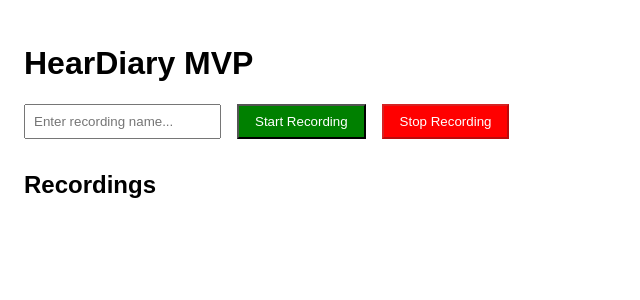
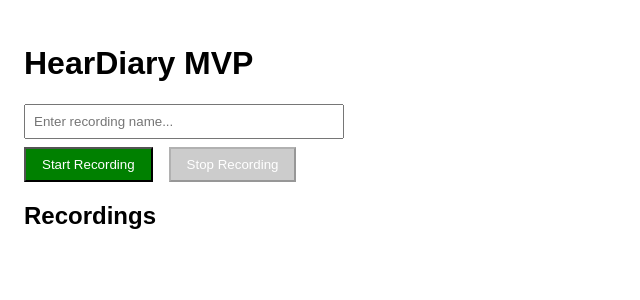
Before and after one commit to HearDiary/heardiary-app, a React app in the folder src/: page / in a window 1280 px wide. Shown: the top 300 px of the page, without its empty margins (0-640 px from the left). Built offline with nearby package versions, Linux system fonts and the light colour scheme; the HTML template or start-up script is replaced by a standard one.

Commit message:
Update main.tsx

```diff
--- a/src/main.tsx
+++ b/src/main.tsx
@@ -1,3 +1,4 @@
+// main.tsx
 import React, { useState, useRef } from 'react';
 import ReactDOM from 'react-dom/client';
 
@@ -5,15 +6,22 @@ const App = () => {
   const [recordings, setRecordings] = useState<{ name: string; url: string }[]>([]);
   const [recordingName, setRecordingName] = useState('');
   const [isRecording, setIsRecording] = useState(false);
+  const [error, setError] = useState('');
   const mediaRecorderRef = useRef<MediaRecorder | null>(null);
   const audioChunksRef = useRef<Blob[]>([]);
+  const streamRef = useRef<MediaStream | null>(null);
 
   const startRecording = async () => {
     try {
       const stream = await navigator.mediaDevices.getUserMedia({ audio: true });
-      const mediaRecorder = new MediaRecorder(stream);
+      streamRef.current = stream;
+      const mediaRecorder = new MediaRecorder(stream, {
+        mimeType: 'audio/webm;codecs=opus'
+      });
+
       audioChunksRef.current = [];
       setIsRecording(true);
+      setError('');
 
       mediaRecorder.ondataavailable = (event) => {
         if (event.data.size > 0) {
@@ -22,18 +30,22 @@ const App = () => {
       };
 
       mediaRecorder.onstop = () => {
-        setIsRecording(false);
         const audioBlob = new Blob(audioChunksRef.current, { type: 'audio/webm' });
         const audioUrl = URL.createObjectURL(audioBlob);
-        setRecordings(prev => [...prev, { name: recordingName || 'Untitled', url: audioUrl }]);
+        setRecordings((prev) => [
+          ...prev,
+          { name: recordingName || `Recording ${prev.length + 1}`, url: audioUrl },
+        ]);
         setRecordingName('');
+        setIsRecording(false);
+        streamRef.current?.getTracks().forEach(track => track.stop());
       };
 
       mediaRecorderRef.current = mediaRecorder;
       mediaRecorder.start();
-    } catch (error) {
-      alert('Please allow microphone access.');
-      console.error('Microphone access denied or error:', error);
+    } catch (err) {
+      setError('Microphone access denied or not supported.');
+      console.error(err);
     }
   };
 
@@ -44,35 +56,39 @@ const App = () => {
   };
 
   return (
-    <div style={{ padding: '1rem', fontFamily: 'Arial' }}>
+    <div style={{ padding: '1rem', fontFamily: 'Arial, sans-serif' }}>
       <h1>HearDiary MVP</h1>
       <input
         placeholder="Enter recording name..."
         value={recordingName}
-        onChange={e => setRecordingName(e.target.value)}
+        onChange={(e) => setRecordingName(e.target.value)}
         disabled={isRecording}
-        style={{ padding: '0.5rem', marginRight: '1rem' }}
+        style={{ padding: '0.5rem', marginBottom: '0.5rem', display: 'block', width: '100%', maxWidth: '300px' }}
       />
+      <div style={{ marginBottom: '1rem' }}>
         <button
           onClick={startRecording}
           disabled={isRecording}
-        style={{ backgroundColor: 'green', color: 'white', padding: '0.5rem 1rem', marginRight: '1rem' }}
+          style={{ backgroundColor: isRecording ? '#ccc' : 'green', color: 'white', padding: '0.5rem 1rem', marginRight: '1rem' }}
         >
           {isRecording ? 'Recording...' : 'Start Recording'}
         </button>
         <button
           onClick={stopRecording}
           disabled={!isRecording}
-        style={{ backgroundColor: 'red', color: 'white', padding: '0.5rem 1rem' }}
+          style={{ backgroundColor: !isRecording ? '#ccc' : 'red', color: 'white', padding: '0.5rem 1rem' }}
         >
           Stop Recording
         </button>
+      </div>
 
-      <h2 style={{ marginTop: '2rem' }}>Recordings</h2>
+      {error && <p style={{ color: 'red' }}>{error}</p>}
+
+      <h2>Recordings</h2>
       <ul>
         {recordings.map((rec, i) => (
-          <li key={i}>
-            <strong>{rec.name}</strong>
+          <li key={i} style={{ marginBottom: '1rem' }}>
+            <strong>{rec.name}</strong><br />
             <audio controls src={rec.url} style={{ display: 'block', marginTop: '0.5rem' }} />
             <a href={rec.url} download={`${rec.name}.webm`} style={{ fontSize: '0.9rem' }}>Download</a>
           </li>
```
Lines whose indentation alone changed are shown as unchanged.
